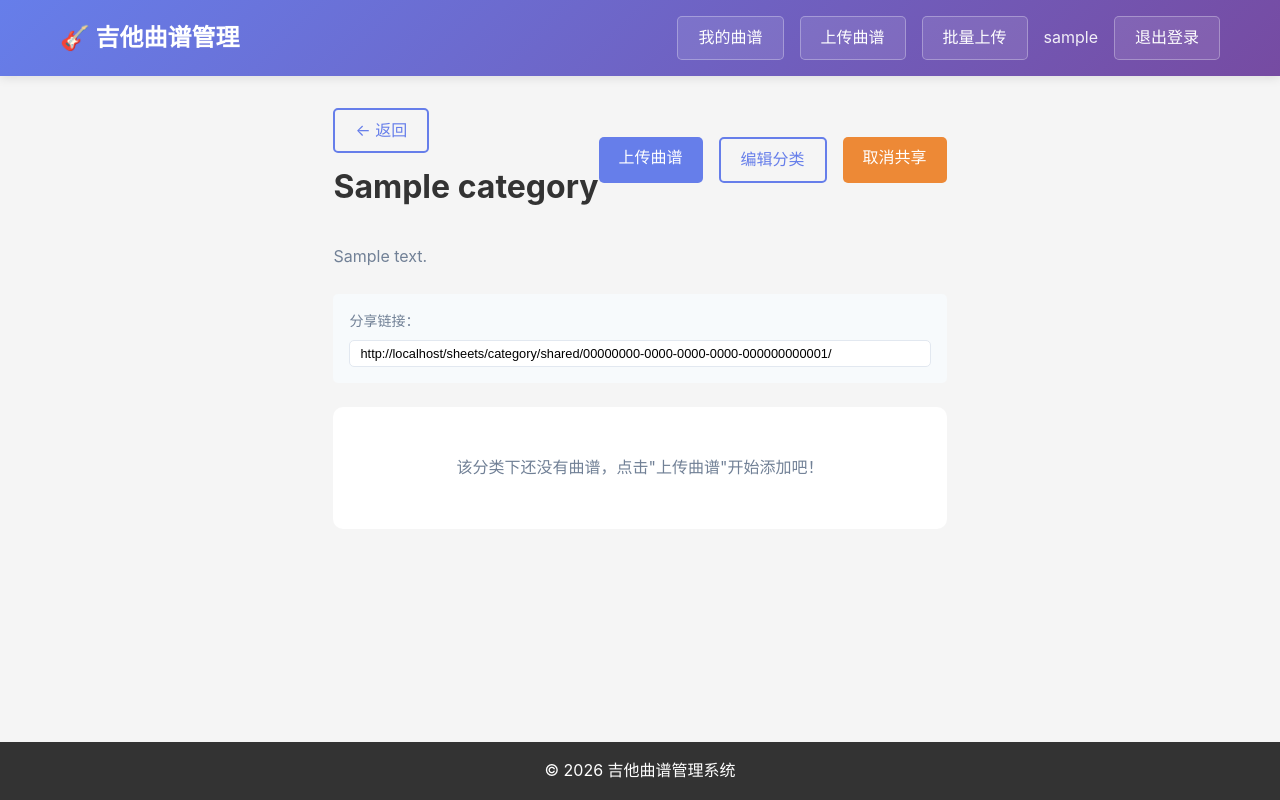
After one commit to humilate/guitar-manage, a Django app: page /sheets/category/1/ in a window 1280 px wide. The commit adds this page. Run offline with Django 5.2, Linux system fonts and the light colour scheme; a user stored in the database is signed in; tables that the repository leaves empty hold one stand-in row (values such as "Sample post").

Commit message:
添加分类详情页和分页功能

```diff
--- /dev/null
+++ b/sheets/templates/sheets/category_detail.html
@@ -0,0 +1,93 @@
+{% extends 'sheets/base.html' %}
+
+{% block title %}{{ category.name }} - 吉他曲谱管理系统{% endblock %}
+
+{% block content %}
+<div class="dashboard">
+    <div class="dashboard-header">
+        <div>
+            <a href="{% url 'dashboard' %}" class="btn btn-outline" style="margin-bottom: 0.5rem;">&larr; 返回</a>
+            <h1>{{ category.name }}</h1>
+        </div>
+        <div class="dashboard-actions">
+            <a href="{% url 'add_sheet' %}?category={{ category.id }}" class="btn btn-primary">上传曲谱</a>
+            <a href="{% url 'edit_category' category.id %}" class="btn btn-outline">编辑分类</a>
+            <a href="{% url 'toggle_category_share' category.id %}" class="btn {% if category.is_shared %}btn-warning{% else %}btn-success{% endif %}">
+                {% if category.is_shared %}取消共享{% else %}共享分类{% endif %}
+            </a>
+        </div>
+    </div>
+
+    {% if category.description %}
+    <p style="color: #718096; margin-bottom: 1.5rem;">{{ category.description }}</p>
+    {% endif %}
+
+    {% if category.is_shared %}
+    <div style="background: #f7fafc; padding: 1rem; border-radius: 5px; margin-bottom: 1.5rem;">
+        <p style="font-size: 0.875rem; color: #718096; margin-bottom: 0.5rem;">分享链接：</p>
+        <input type="text" value="{{ request.scheme }}://{{ request.get_host }}{% url 'shared_category' category.share_token %}" readonly style="width: 100%; padding: 5px 10px; border: 1px solid #e2e8f0; border-radius: 5px; font-size: 0.8rem;" onclick="this.select()">
+    </div>
+    {% endif %}
+
+    {% if sheets %}
+    <div class="sheet-grid">
+        {% for sheet in sheets %}
+        <div class="sheet-card">
+            <a href="{% url 'sheet_detail' sheet.id %}">
+                {% if sheet.get_first_image %}
+                <img src="{{ sheet.get_first_image.url }}" alt="{{ sheet.title }}" class="sheet-thumbnail">
+                {% else %}
+                <div class="sheet-thumbnail sheet-thumbnail-empty">
+                    <span>暂无图片</span>
+                </div>
+                {% endif %}
+            </a>
+            <div class="sheet-info">
+                <h3><a href="{% url 'sheet_detail' sheet.id %}">{{ sheet.title }}</a></h3>
+                {% if sheet.is_shared %}
+                <span class="share-badge">已共享</span>
+                {% endif %}
+                {% if sheet.images.count > 1 %}
+                <span class="page-count-badge">{{ sheet.images.count }} 页</span>
+                {% endif %}
+            </div>
+            <div class="sheet-actions">
+                <a href="{% url 'sheet_detail' sheet.id %}" class="btn btn-sm">查看</a>
+                <a href="{% url 'edit_sheet' sheet.id %}" class="btn btn-sm btn-outline">编辑</a>
+                {% if sheet.is_shared %}
+                <input type="text" value="{{ request.scheme }}://{{ request.get_host }}{% url 'shared_sheet' sheet.share_token %}" readonly class="share-link" onclick="this.select()">
+                {% endif %}
+                <a href="{% url 'toggle_share' sheet.id %}" class="btn btn-sm {% if sheet.is_shared %}btn-warning{% else %}btn-success{% endif %}">
+                    {% if sheet.is_shared %}取消共享{% else %}共享{% endif %}
+                </a>
+                <a href="{% url 'delete_sheet' sheet.id %}" class="btn btn-sm btn-danger">删除</a>
+            </div>
+        </div>
+        {% endfor %}
+    </div>
+
+    {% if page_obj.has_other_pages %}
+    <div class="pagination" style="display: flex; justify-content: center; align-items: center; gap: 0.5rem; margin-top: 2rem;">
+        {% if page_obj.has_previous %}
+        <a href="?page=1" class="btn btn-sm btn-outline">&laquo; 首页</a>
+        <a href="?page={{ page_obj.previous_page_number }}" class="btn btn-sm btn-outline">&lsaquo; 上一页</a>
+        {% endif %}
+
+        <span style="color: #718096; font-size: 0.9rem;">
+            第 {{ page_obj.number }} / {{ page_obj.paginator.num_pages }} 页
+        </span>
+
+        {% if page_obj.has_next %}
+        <a href="?page={{ page_obj.next_page_number }}" class="btn btn-sm btn-outline">下一页 &rsaquo;</a>
+        <a href="?page={{ page_obj.paginator.num_pages }}" class="btn btn-sm btn-outline">末页 &raquo;</a>
+        {% endif %}
+    </div>
+    {% endif %}
+
+    {% else %}
+    <div class="empty-state">
+        <p>该分类下还没有曲谱，点击"上传曲谱"开始添加吧！</p>
+    </div>
+    {% endif %}
+</div>
+{% endblock %}
--- a/sheets/urls.py
+++ b/sheets/urls.py
@@ -15,6 +15,7 @@ urlpatterns = [
     path('sheet/image/<int:pk>/delete/', views.delete_image, name='delete_image'),
     path('shared/<uuid:token>/', views.shared_sheet, name='shared_sheet'),
     path('category/add/', views.add_category, name='add_category'),
+    path('category/<int:pk>/', views.category_detail, name='category_detail'),
     path('category/<int:pk>/edit/', views.edit_category, name='edit_category'),
     path('category/<int:pk>/delete/', views.delete_category, name='delete_category'),
     path('category/<int:pk>/share/', views.toggle_category_share, name='toggle_category_share'),
--- a/sheets/views.py
+++ b/sheets/views.py
@@ -1,14 +1,12 @@
 import os
 import zipfile
-import tempfile
 from django.conf import settings
-from django.core.files.uploadedfile import UploadedFile
-from django.core.files.storage import default_storage
-from django.db import transaction
+from django.core.paginator import Paginator
 from django.shortcuts import render, redirect, get_object_or_404
 from django.contrib.auth import login, logout, authenticate
 from django.contrib.auth.decorators import login_required
 from django.contrib import messages
+from django.db import transaction
 from django.db.models import Q
 from .models import GuitarSheet, Category, SheetImage
 from .forms import UserRegisterForm, GuitarSheetForm, CategoryForm
@@ -72,13 +70,35 @@ def dashboard(request):
             Q(category__name__icontains=search_query)
         )
 
+    paginator = Paginator(sheets, 12)
+    page_number = request.GET.get('page')
+    page_obj = paginator.get_page(page_number)
+
     context = {
         'categories': categories,
-        'sheets': sheets,
+        'page_obj': page_obj,
+        'sheets': page_obj,
         'current_category': category_id,
         'search_query': search_query,
     }
     return render(request, 'sheets/dashboard.html', context)
+
+
+@login_required
+def category_detail(request, pk):
+    category = get_object_or_404(Category, pk=pk, owner=request.user)
+    sheets = GuitarSheet.objects.filter(owner=request.user, category=category)
+
+    paginator = Paginator(sheets, 12)
+    page_number = request.GET.get('page')
+    page_obj = paginator.get_page(page_number)
+
+    context = {
+        'category': category,
+        'page_obj': page_obj,
+        'current_category': str(pk),
+    }
+    return render(request, 'sheets/category_detail.html', context)
 
 
 @login_required
```
Also changed, not shown: sheets/templates/sheets/dashboard.html (+23 -3 lines).
